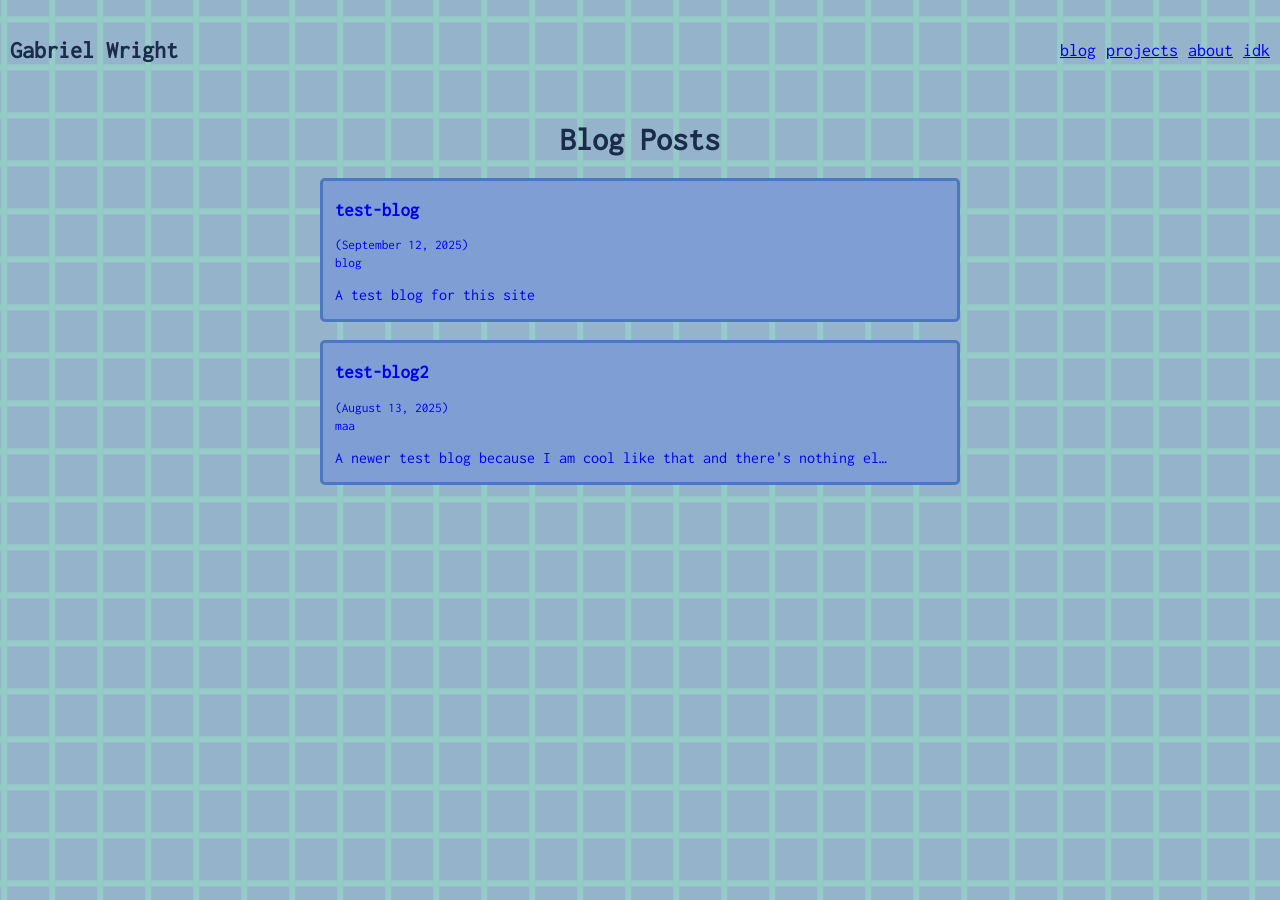
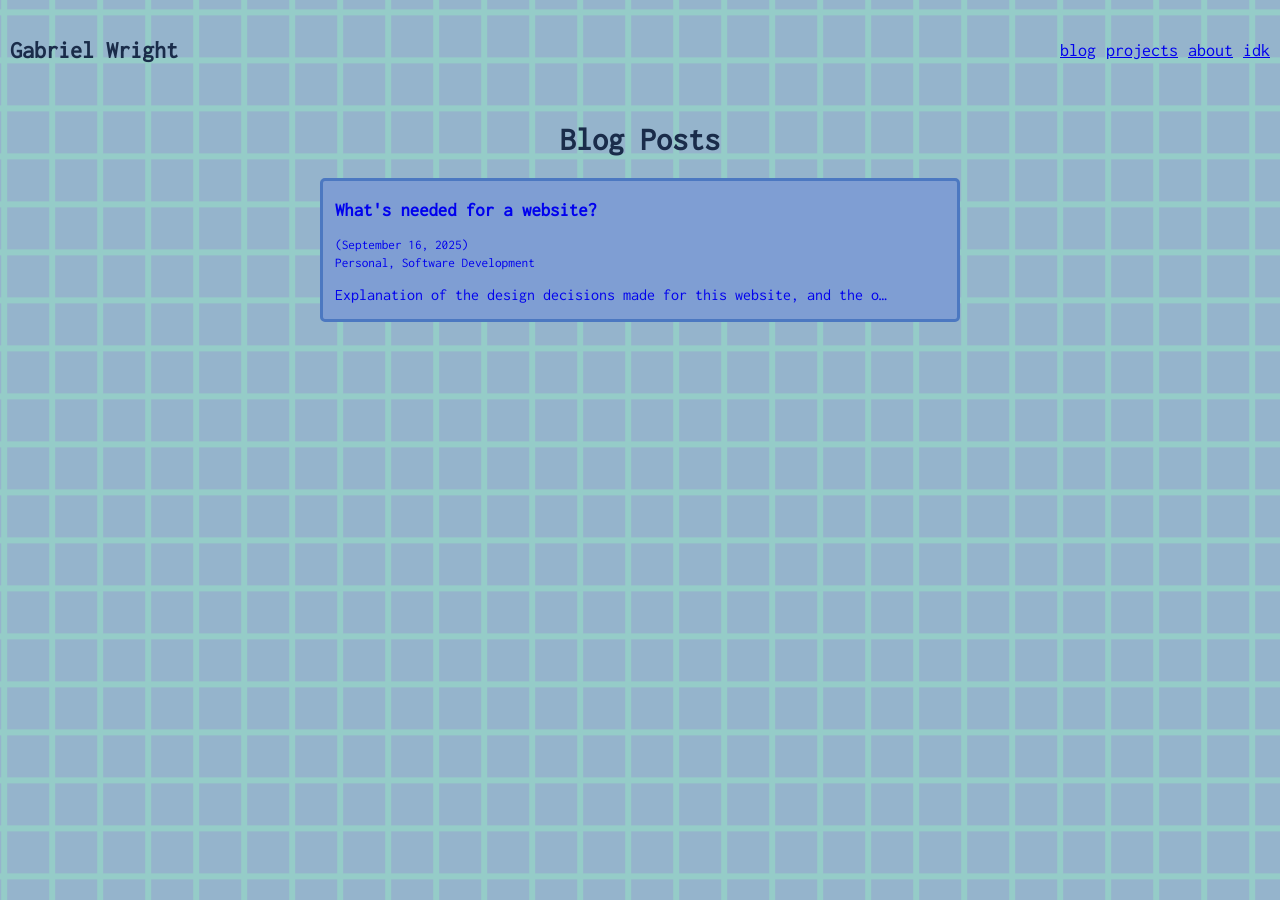
Before and after one commit to Gabriel-Wright/Personal-website, a Jekyll site: the page built from blogs/index.html, in a window 1280 px wide. Built offline with Jekyll 4.4.1, drawn with Linux system fonts in a browser that asks for light colours; some of the changed lines change nothing that is shown.

Commit message:
first blog + favicon.ico

````diff
--- /dev/null
+++ b/_blogs/new-website-design.md
@@ -0,0 +1,132 @@
+---
+layout: standard-blog
+title: What's needed for a website?
+date: 2025-09-16
+topics: Personal, Software Development
+description: Explanation of the design decisions made for this website, and the overall philosophy employed when designing this website.
+---
+
+# What's needed for a website?
+
+The [previous site]({{site.baseurl}}/projects/springboot-vaadin-site) I developed was bulky - every update felt like surgery. The site relied on SpringBoot's embedded tomcat server and communicated with a Database Layer to represent articles. From when I first deployed the site, it was a hassle to update, costly to run and full on unnecessar complexity. Great for getting better at development, but not great for a personal blog.
+
+I knew at some point my personal site needed to change and this week I got the opportunity to lock in and make that change.
+I've been cat-sitting my friend's cat Simba!! And together we tag teamed creating this site.
+
+![TestImage]({{site.baseurl}}/assets/images/blogs/simba.JPG){:.small-image}
+
+## Simba's Advice
+
+On a cool Sunday afternoon I sat down in my cheap faux-wicker chair - ready to carve out a small
+space for myself on the big world wide web!!
+
+I turned to Simba: "What should I change from my first website?". He paused,
+pushed up his glasses and listed three issues:
+
+ - Storing articles in a DB is overkill for a personal site.
+ - Using an API to add and access articles adds unnecessary overhead.
+ - Articles are read in with a clunky custom parser instead of markdown.
+
+I was shocked, this was the first time I had heard Simba speak. His voice was nasally, but I still liked it.
+
+Simba was right! A DB/API setup was cool for learning full stack, but it slowed me down durisng production use.
+I kept adding features that might make adding content easier, instead of actually adding content.
+
+## Design Choices
+
+From the outset, I knew I didn't want to host a server or pay for any upkeep beyond a domain name. I also wanted to keep the tech stack minimal. This site is just **HTML, CSS and JS**, stitched together with **Jekyll**, and deployed on **github pages**.
+
+I split content into two main types: **blog pages** and **project pages**.
+
+### Blog Pages
+
+Blog pages are simple articles, like the one you are reading right now!! The data for these blog pages is written in markdown files `.md.` At the top of each `.md` there is a `YAML` front matter which Jekyll uses as metadata.
+
+E.g.
+
+  ```
+    ---
+    layout: standard-blog
+    title: Fake article
+    date: 2025-09-10
+    topics: Forgery, crime, cat worship
+    description: A fake article used in a real article
+    ---
+
+  ```
+
+Here `layout: standard-blog`, tells Jekyll to render the markdown inside `_layouts/standard-blog.html`:
+
+  ```
+    <body class="standard-blog-body">
+        /* Include Header through Jekyll */
+
+        <main class="standard-blog-content">
+            /* read in blog content from .md file */
+        </main>
+
+        <footer class="footer">
+           /* Include footer through Jekyll */
+        </footer>
+    </body>
+  ```
+
+This way, every blog post follows the same layout without needing a DB or custom parser.
+
+The metadata from all of the blogs can be also be grouped as a collection. This allows all of the blogs to be listed in datesorted order under the `/blogs/` collection.
+
+  ```
+  collections:
+  blogs:
+    output: true
+    permalink: /blogs/:name/
+  ```
+
+### Project Pages
+
+My project pages are different - they don't just show an article but also links and context about each project. Since there are fewer projects, I have opted to write each page in custom HTML. I think this is reasonable, since giving each project page a unique HTML page makes them stand out (e.g. see Chaotic Cats' project page), and I'll create a new project page much less often than blog posts.
+
+Project metadata lives in `_data/projects.yml`.
+
+  ```
+  - name: "Chaotic Cats"
+  url: "/projects/chaotic-cats"
+  date: 2025-02-01
+  description: "Released a Multiplayer Party Game on Steam with friends"
+  topic: "Game Development, Unity, C#"
+  image: "/assets/images/projects/chaotic-cats/chaotic-cats-preview.jpg"
+  ```
+
+
+This data has to be manually appended and then all projects are displayed in a list:
+
+  ```
+    <h1 id="projects-title">Projects</h1>
+    <div id="project-list-container">
+        /* Jekyll Sorts and displays containers that show a project article */
+    </div>
+
+  ```
+
+## Only building what's necessary
+
+[Diffblue](https://www.diffblue.com/), the company where I used to work, got me thinking about tech minimalism. Their product, Cover, generates unit tests for Java Code without using LLMS - instead using reinforcement learning to create unit tests by optimising coverage. The ideology I appreciated with Diffblue's "Cover" product, is that LLMs are everything products - they can statistically generate reasonable results for the a vast range of tasks - whereas Diffblue's Cover is optimised for one specific purpose... generating unit tests.
+
+The everything product approach of LLMs is impressive, but do we always need that? Smartphones are everything products too, at some point an "everything tool" risks serving itself more than its user, and over consuming.
+
+My previous website was by no means an everything product, but it was bloated. I over-engineered features instead of keeping it simple. With this new site, I want to build only what's necessary now, keeping it lightweight enough to expand later if needed.
+
+Future considerations might include:
+- Storage: if the repo grows too large with images and posts.
+- Filtering: right now blogs and projects are just ordered by date. What about filtering by date? Pagination? Can Jekyll handle that?
+- Accessibility: is my CSS design friendly for colorblind users? Is it accessible? Does it work across devices?
+
+For now, this site does exactly what I need - and nothing more.
+
+When I asked Simba if my site was ready to live, he stoically replied:
+*"For apple pickers the question is not, 'when is this tree ready to bear fruit?' It is instead, 'have you tried these apples yet?'".*
+
+I didn't really understand what he meant, so I decided to take it as a compliment.
+
+As a test to see how well I've designed this site, **I will try to add blog posts weekly** (at least at the start).
+Let's see how that goes!
--- a/_blogs/test-blog.md
+++ /dev/null
@@ -1,57 +0,0 @@
----
-layout: standard-blog
-title: test-blog
-date: 2025-09-12
-topics: blog
-description: A test blog for this site
----
-
-# Test Markdown Document
-
-This is to test **Common Markdown Features** I might need for this site.
-
-## Introduction
-
-Markdown is quite cool i think - and it can add lots of different formatting.
-
- - Easy to write and read
- - Converts to clean HTML
- - Supports lots of useful formatting features
-
-## Lists
-
-### Unordered List
-
-- Item 1
-- Item 2
-    - Subitem 2a
-    - Subitem 2b
-- Item 3
-
-## Links and images
-
-You can add [links](https://gabrielwright.xyz) easily.
-
-Here are 3 images in different sizes:
-![TestImage]({{site.baseurl}}/assets/images/memoriesOfMurder.jpg){:.small-image}
-![TestImage]({{site.baseurl}}/assets/images/memoriesOfMurder.jpg){:.medium-image}
-![TestImage]({{site.baseurl}}/assets/images/memoriesOfMurder.jpg){:.large-image}
-//
-## Code blocks
-
-  Inline code blocks are like: `console.log('Hello world!');`
-
-  Longer code blocks are like:
-
-  ```
-  function greet(person) {
-    console.log('Hello, ${person}!');
-
-    more functions
-  }
-  ```
-
-  # youtube videos test
-<div class="youtube-player">
-<iframe width="560" height="315" src="https://www.youtube.com/embed/OgsHl7_KB6o?si=rRo4QDJWly3uFH5X" title="YouTube video player" frameborder="0" allow="accelerometer; autoplay; clipboard-write; encrypted-media; gyroscope; picture-in-picture; web-share" referrerpolicy="strict-origin-when-cross-origin" allowfullscreen></iframe>
-</div>
--- a/_blogs/test-blog2.md
+++ /dev/null
@@ -1,57 +0,0 @@
----
-layout: standard-blog
-title: test-blog2
-date: 2025-08-13
-topics: maa
-description: A newer test blog because I am cool like that and there's nothing else to say about it what can we even do it about it :)
----
-
-# Test Markdown Document
-
-This is to test **Common Markdown Features** I might need for this site.
-
-## Introduction
-
-Markdown is quite cool i think - and it can add lots of different formatting.
-
- - Easy to write and read
- - Converts to clean HTML
- - Supports lots of useful formatting features
-
-## Lists
-
-### Unordered List
-
-- Item 1
-- Item 2
-    - Subitem 2a
-    - Subitem 2b
-- Item 3
-
-## Links and images
-
-You can add [links](https://gabrielwright.xyz) easily.
-
-Here are 3 images in different sizes:
-![TestImage]({{site.baseurl}}/assets/images/memoriesOfMurder.jpg){:.small-image}
-![TestImage]({{site.baseurl}}/assets/images/memoriesOfMurder.jpg){:.medium-image}
-![TestImage]({{site.baseurl}}/assets/images/memoriesOfMurder.jpg){:.large-image}
-//
-## Code blocks
-
-  Inline code blocks are like: `console.log('Hello world!');`
-
-  Longer code blocks are like:
-
-  ```
-  function greet(person) {
-    console.log('Hello, ${person}!');
-
-    more functions
-  }
-  ```
-
-  # youtube videos test
-<div class="youtube-player">
-<iframe width="560" height="315" src="https://www.youtube.com/embed/OgsHl7_KB6o?si=rRo4QDJWly3uFH5X" title="YouTube video player" frameborder="0" allow="accelerometer; autoplay; clipboard-write; encrypted-media; gyroscope; picture-in-picture; web-share" referrerpolicy="strict-origin-when-cross-origin" allowfullscreen></iframe>
-</div>
--- a/assets/style.css
+++ b/assets/style.css
@@ -402,6 +402,13 @@ html, body {
     max-width: 40%;
 }
 
+@media screen and (max-width: 800px) {
+    .standard-blog-content img.small-image {
+        max-width: 60%;
+    }
+
+}
+
 .standard-blog-content img.medium-image {
     max-width: 60%;
 }
@@ -433,7 +440,7 @@ html, body {
     font-size: 1em;
     overflow-x: auto;
     line-height: 1.6;
-    margin: 1em 0;
+    margin: 1em;
     box-shadow: 0 1px 4px rgba(0,0,0,0.04);
 }
 
````
Also changed, not shown: assets/images/blogs/simba.JPG (added), favicon.ico (added).
